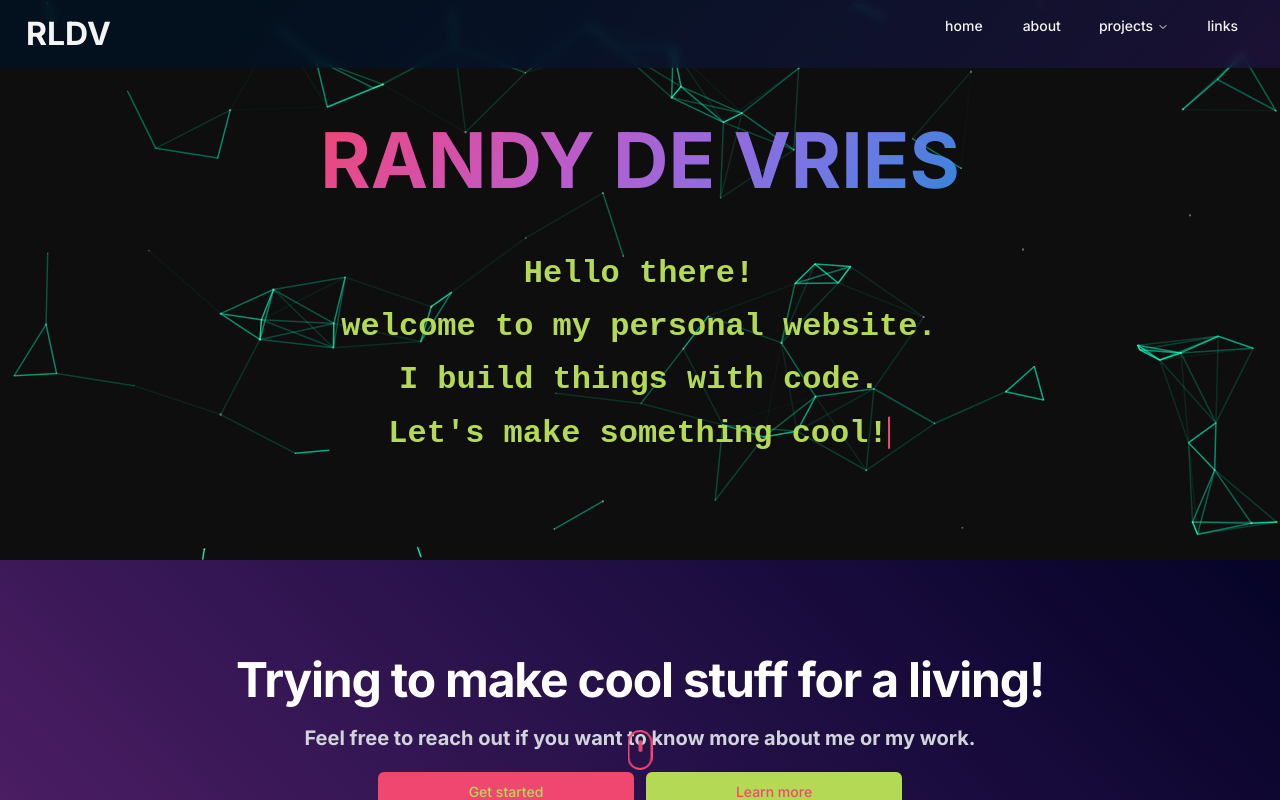
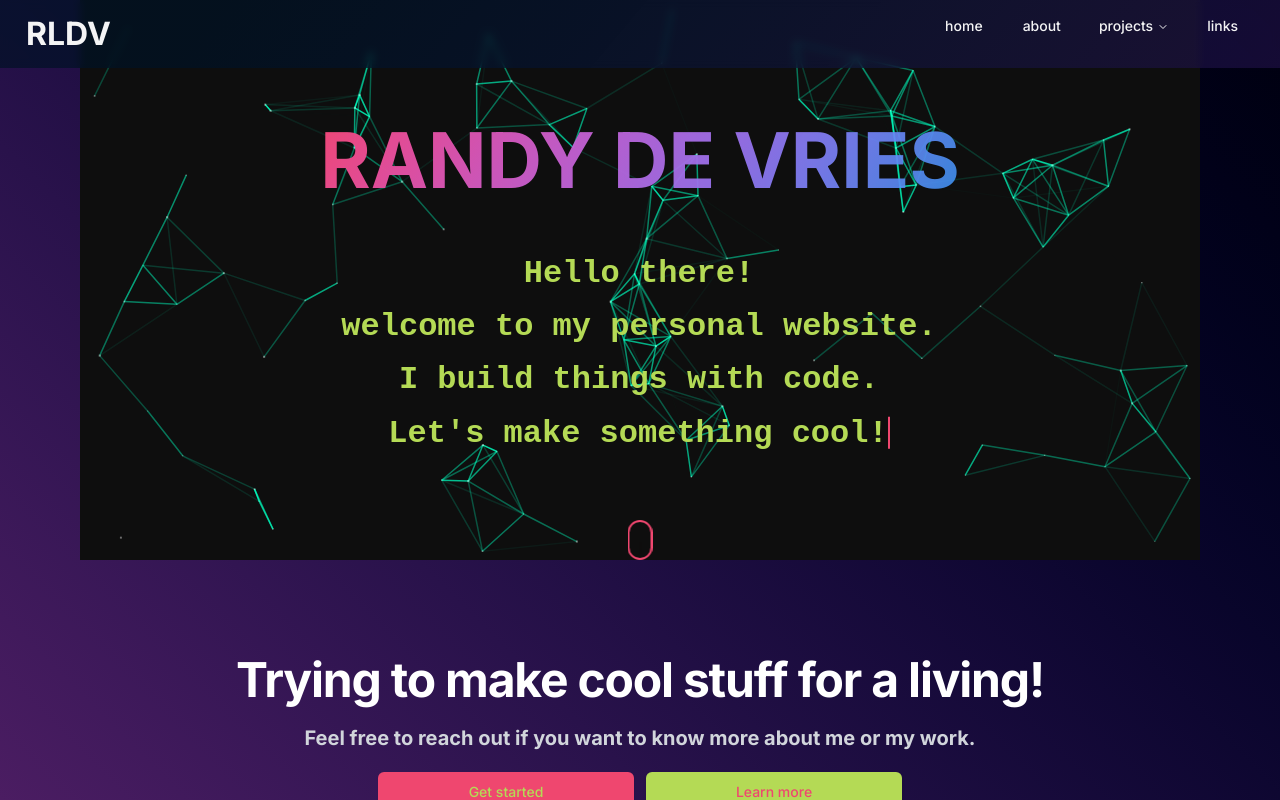
Before and after one commit to Freezler/profile-react, a React (Vite) app: page / in a window 1280 px wide. Shown: the top 800 px of the page. Built offline with nearby package versions, Linux system fonts and the light colour scheme.

Commit message:
fix: sociallinks open new page

```diff
--- a/src/App.tsx
+++ b/src/App.tsx
@@ -1,3 +1,4 @@
+import { useEffect, useState } from 'react'
 import Codepen from './components/Codepen'
 import Header from './components/Header'
 import Herobg from './components/herobg'
@@ -8,21 +9,38 @@ import TypingDemo from './components/TypingDemo'
 import ParticlesComponent from './components/ui/particles'
 
 function App() {
+  const [showScrollIndicator, setShowScrollIndicator] = useState(true)
+
+  useEffect(() => {
+    const handleScroll = () => {
+      if (window.scrollY > 10) {
+        setShowScrollIndicator(false)
+      }
+      else {
+        setShowScrollIndicator(true)
+      }
+    }
+    window.addEventListener('scroll', handleScroll)
+    return () => window.removeEventListener('scroll', handleScroll)
+  }, [])
+
   return (
     <div className="bg-[linear-gradient(in_oklch_decreasing_hue_45deg,var(--bright-pink),#00000f)] w-[100svw] min-h-[calc(100svh+100px)] antialiased select-none">
       <header className="w-100">
         <Header />
       </header>
       <main className="gap-4 grid min-h-[100%]">
-        <section id="particles" className="top-0 left-0 relative">
+        <section id="particles" className="top-0 left-0 relative flex flex-col justify-center items-center min-h-[70svh]">
           <ParticlesComponent />
           <div className="top-1/2 left-1/2 absolute items-center place-items-center grid px-4 w-full [&>p]:text-[--bright-pink] -translate-x-1/2 -translate-y-1/2">
             <h1 className="z-[1000] bg-[linear-gradient(in_oklch_decreasing_hue_125deg,var(--bright-pink),rgba(46,147,236,.9))] bg-clip-text mb-8 font-[Inter] font-extrabold text-[clamp(2.4rem,6vw,6rem)] text-transparent uppercase text-nowrap tracking-thight">Randy de vries</h1>
             <TypingDemo />
           </div>
-          <div className="scroll-indicator">
-            <div className="mouse"></div>
-          </div>
+          {showScrollIndicator && (
+            <div className="scroll-indicator" style={{ position: 'absolute', left: '50%', bottom: 0, transform: 'translateX(-50%)', zIndex: 3000 }}>
+              <div className="mouse"></div>
+            </div>
+          )}
         </section>
         <section className="place-items-center grid pb-4">
           <Herobg />
```
